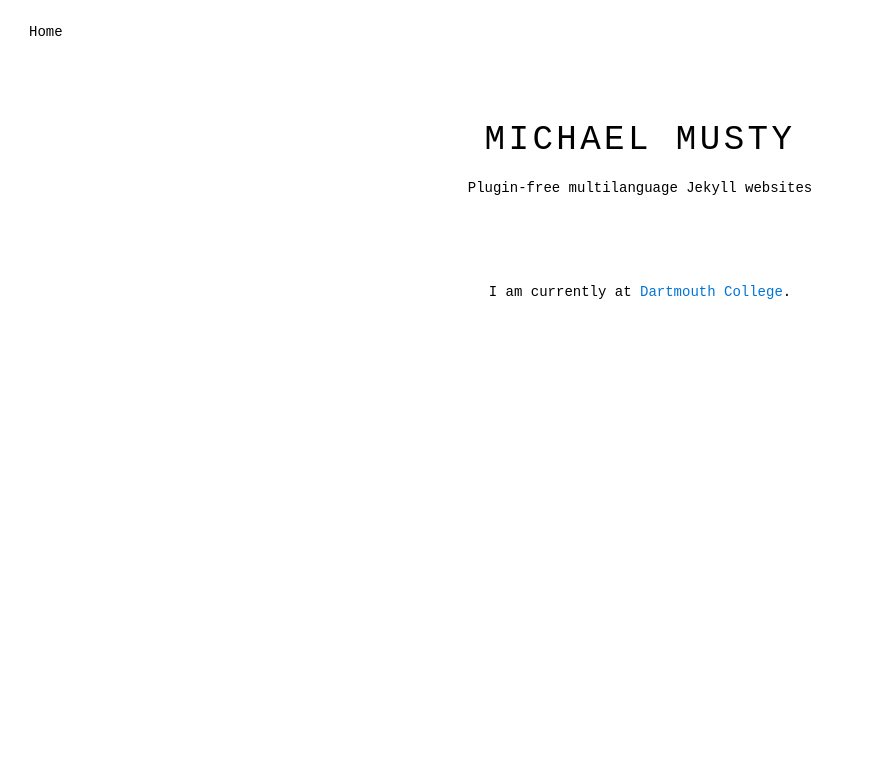
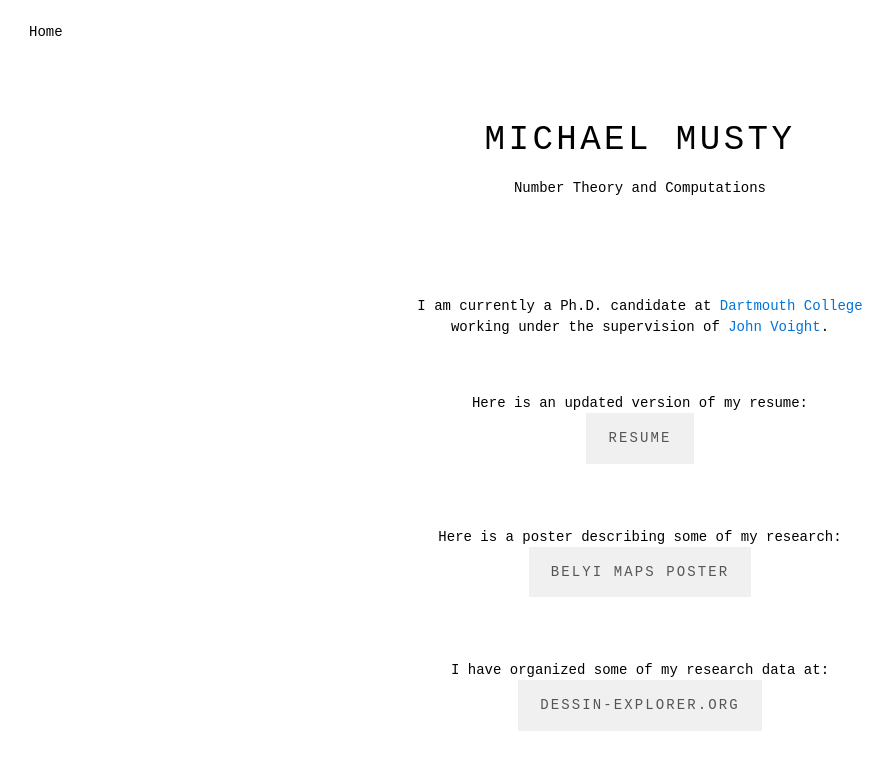
Before and after one commit to michaelmusty/michaelmusty.github.io, a Jekyll site: the page built from index.md, in a window 1280 px wide. Shown: the top 770 px of the page, without its empty margins (0-895 px from the left). Built offline with Jekyll 4.4.1, drawn with Linux system fonts in a browser that asks for light colours.

Commit message:
home page

```diff
--- a/_config.yml
+++ b/_config.yml
@@ -1,7 +1,7 @@
 name:
   en: Michael Musty
 description:
-  en: Plugin-free multilanguage Jekyll websites
+  en: Number Theory and Computations
 footer:
   en:
 exclude: [README.md]
--- a/index.md
+++ b/index.md
@@ -4,5 +4,24 @@ title: Home
 language: en
 nav-order: 1
 ---
-I am currently at
-<a href="https://math.dartmouth.edu/">Dartmouth College</a>.
+<section>
+I am currently a Ph.D. candidate at
+<a href="https://math.dartmouth.edu/">Dartmouth College</a>
+working under the supervision of
+<a href="https://math.dartmouth.edu/~jvoight/">John Voight</a>.
+</section>
+<section>
+Here is an updated version of my resume:
+<br>
+<a class="btn btn--gray" href="assets/musty_resume.pdf">Resume</a>
+</section>
+<section>
+Here is a poster describing some of my research:
+<br>
+<a class="btn btn--gray" href="assets/belyi_poster.pdf">Belyi Maps Poster</a>
+</section>
+<section>
+I have organized some of my research data at:
+<br>
+<a class="btn btn--gray" href="https://dessin-explorer.org">dessin-explorer.org</a>
+</section>
```
Also changed, not shown: 4 other files.
